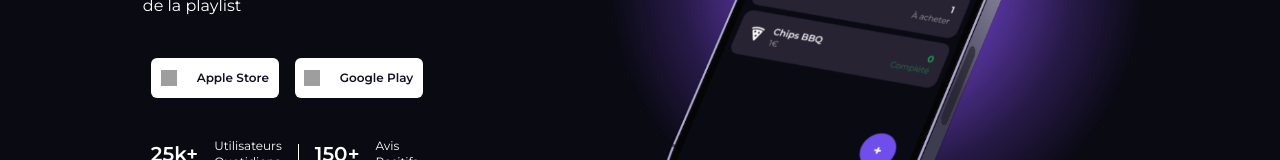
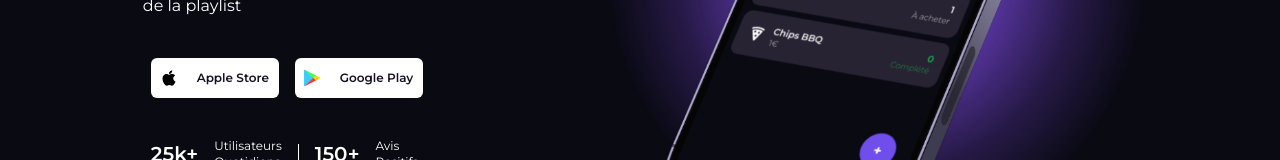
Before and after one commit to ThibaudLuro/YourNightLandingPage, a React (Vite) app: page / in a window 1280 px wide. Shown: the part 432-592 px from the top of the page. Built offline with nearby package versions, Linux system fonts and the light colour scheme; grey boxes are pictures that could not be loaded.

Commit message:
Local store pictures and footer margin top

```diff
--- a/src/App.tsx
+++ b/src/App.tsx
@@ -56,14 +56,14 @@ function App() {
                     <div className="mt-10 flex justify-center item-center md:justify-start">
                         <div className="mx-2">
                             <ButtonDownload content={"Apple Store"}
-                                            icon={"https://assets.stickpng.com/images/580b57fcd9996e24bc43c516.png"}
+                                            icon={"img/AppStore.png"}
                                             onClick={() =>
                                                 window.open("https://apps.apple.com/fr/app/yournight-gestion-de-soir%C3%A9es/id6450016678", "_blank")
                                             }/>
                         </div>
                         <div className="mx-2">
                             <ButtonDownload content={"Google Play"}
-                                            icon={"https://upload.wikimedia.org/wikipedia/commons/thumb/d/d0/Google_Play_Arrow_logo.svg/1200px-Google_Play_Arrow_logo.svg.png"}
+                                            icon={"img/PlayStore.png"}
                                             onClick={() =>
                                                 window.open("https://play.google.com/store/apps/details?id=com.yournight.client&hl=fr&gl=US", "_blank")
                                             }/>
--- a/src/components/Footer.tsx
+++ b/src/components/Footer.tsx
@@ -2,7 +2,7 @@ export type FooterProps = { width: number }
 
 export default function Footer({width}: FooterProps) {
     return (
-        <div className="h-full bg-[#272332] font-montserrat text-[10px] w-full h-full flex flex-row justify-between">
+        <div className="h-full mt-10 bg-[#272332] font-montserrat text-[10px] w-full h-full flex flex-row justify-between">
 
             <div className="flex flex-col px-5 py-5 sm:px-10 justify-start sm:justify-between">
                 <div className="flex flex-row items-center">
```
Also changed, not shown: public/img/AppStore.png (added), public/img/PlayStore.png (added).
